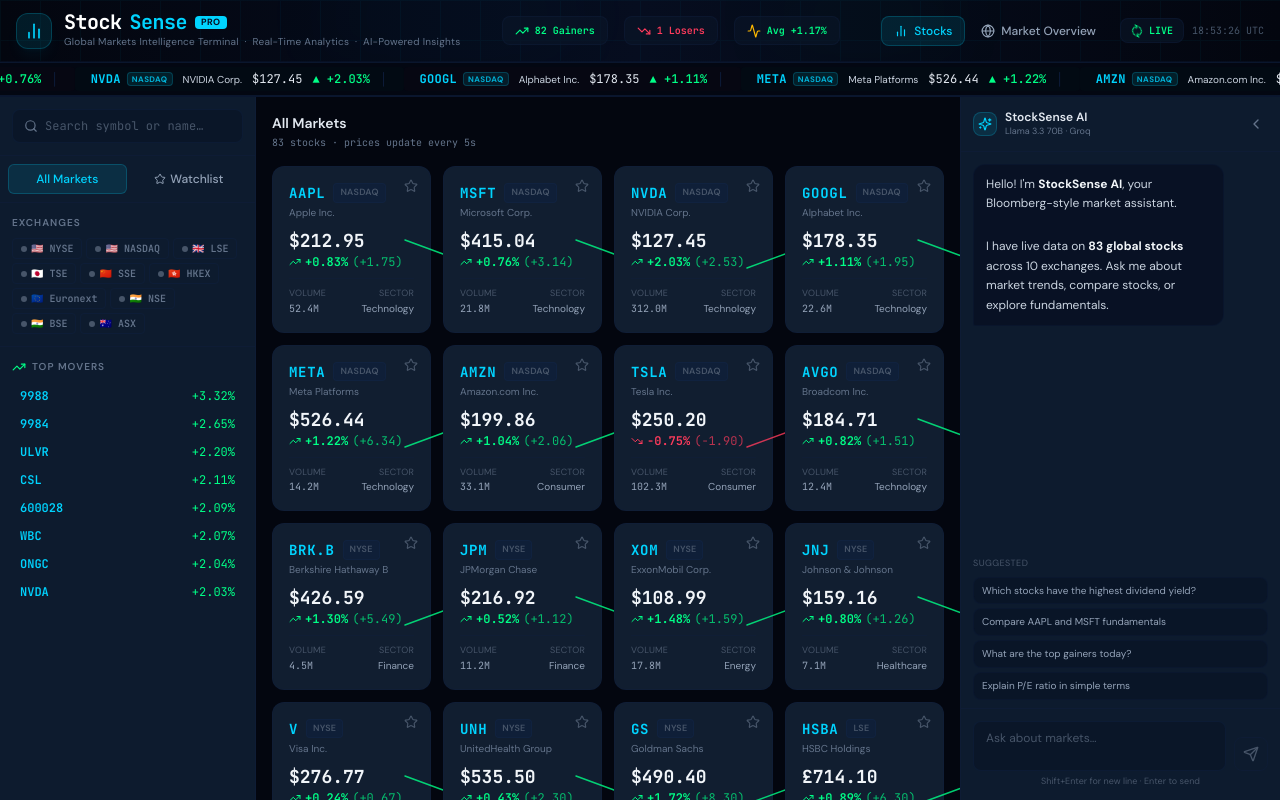
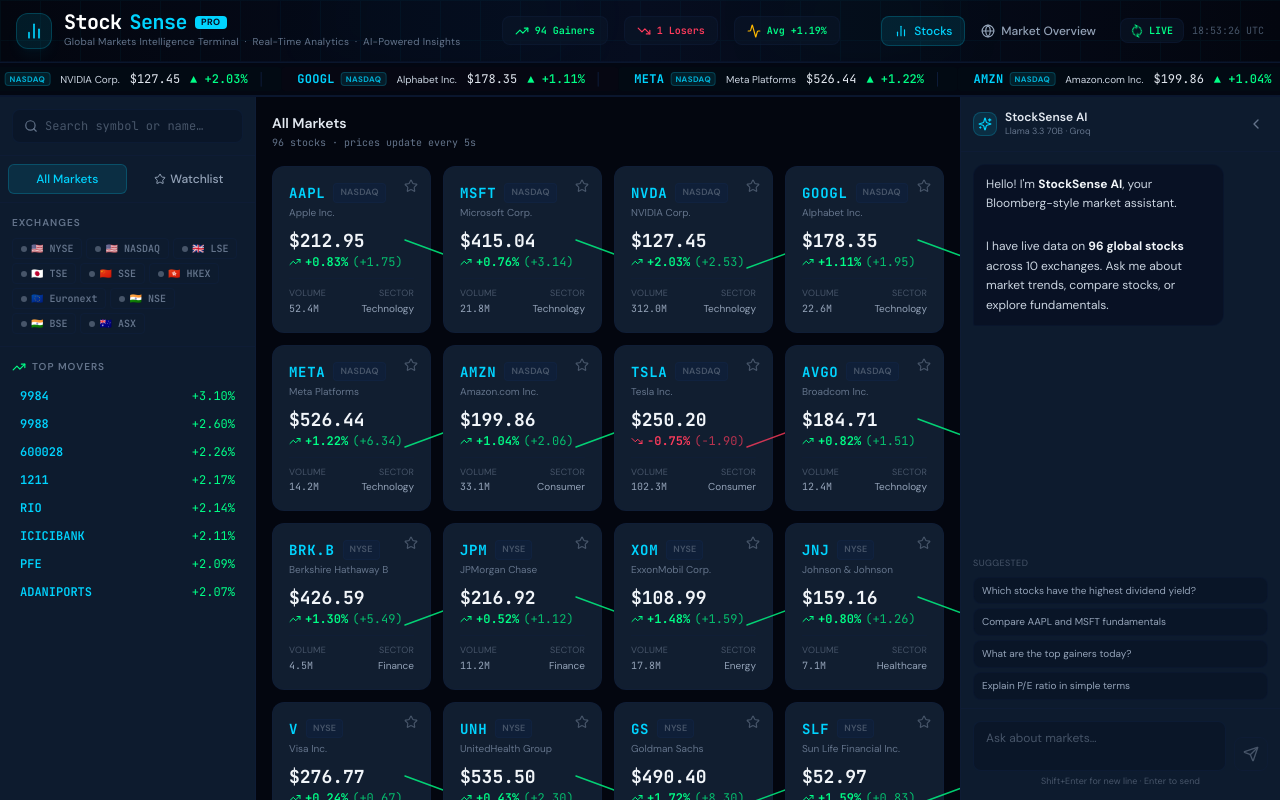
Before and after one commit to somnathkarforma/global-stock-market-app, a React (Vite) app: page / in a window 1280 px wide. Built offline with nearby package versions, Linux system fonts and the light colour scheme.

Commit message:
feat: add SLF + 12 major NYSE stocks; fix search empty state with AI fallback; AI handles unlisted stocks

```diff
--- a/src/components/AIChat.tsx
+++ b/src/components/AIChat.tsx
@@ -65,7 +65,9 @@
 
 _Risk disclaimer: Educational only. Consult a licensed advisor before investing._
 
-For other questions be concise and cite exact numbers from the data above.`;
+For other questions be concise and cite exact numbers from the data above.
+
+If asked about a stock NOT in the catalog above, use your broader financial knowledge to answer. Clearly state: "⚠️ No live data — using general knowledge." Then provide what you know about the company, sector, typical fundamentals, and analyst sentiment. Never refuse to answer about a stock just because it is not in the catalog.`;
 };
 
 export const AIChat: React.FC<Props> = ({ stocks }) => {
--- a/src/components/Sidebar.tsx
+++ b/src/components/Sidebar.tsx
@@ -62,9 +62,9 @@
           )}
         </div>
         {/* Search dropdown */}
-        {showSearch && searchResults.length > 0 && (
+        {showSearch && query.trim() && (
           <div className="absolute z-30 mt-1 w-56 bg-surface-2 border border-navy-700/60 rounded-lg shadow-xl overflow-hidden animate-slide-up">
-            {searchResults.map(s => (
+            {searchResults.length > 0 ? searchResults.map(s => (
               <button
                 key={s.symbol}
                 onMouseDown={() => { onSelectStock(s); setQuery(''); }}
@@ -76,7 +76,12 @@
                 </span>
                 <span className={`font-mono text-xs ${changeColor(s.changePercent)}`}>{fmtPct(s.changePercent)}</span>
               </button>
-            ))}
+            )) : (
+              <div className="px-3 py-3 text-center">
+                <p className="text-xs text-slate-400">No results for "<span className="text-accent-cyan">{query}</span>"</p>
+                <p className="text-[10px] text-slate-500 mt-1">Try asking <span className="text-accent-cyan font-semibold">StockSense AI →</span></p>
+              </div>
+            )}
           </div>
         )}
       </div>
--- a/src/data/mockData.ts
+++ b/src/data/mockData.ts
@@ -337,6 +337,84 @@
     price: 487.33, previousClose: 482.10, volume: 2_100_000, avgVolume: 2_800_000,
     fundamentals: { peRatio: 15.2, eps: 32.06, marketCap: 165, high52w: 570.08, low52w: 399.46, dividendYield: 2.11, beta: 1.35, roe: 12.8, analystTarget: 545.0, forwardPE: 12.5, revenueGrowth: 16.2, profitMargin: 22.0 },
     description: 'Goldman Sachs provides investment banking, securities, and asset management services globally.',
+  },
+  {
+    symbol: 'SLF', name: 'Sun Life Financial Inc.', exchange: 'NYSE', currency: 'USD', sector: 'Finance',
+    price: 52.84, previousClose: 52.14, volume: 1_200_000, avgVolume: 1_480_000,
+    fundamentals: { peRatio: 13.4, eps: 3.94, marketCap: 32, high52w: 58.42, low52w: 42.80, dividendYield: 4.12, beta: 0.84, roe: 13.8, analystTarget: 61.0, forwardPE: 11.8, revenueGrowth: 8.4, profitMargin: 12.4 },
+    description: 'Sun Life Financial is a leading Canadian financial services company offering insurance, wealth and asset management solutions globally.',
+  },
+  {
+    symbol: 'MFC', name: 'Manulife Financial Corp.', exchange: 'NYSE', currency: 'USD', sector: 'Finance',
+    price: 24.38, previousClose: 24.04, volume: 2_400_000, avgVolume: 2_900_000,
+    fundamentals: { peRatio: 9.8, eps: 2.49, marketCap: 48, high52w: 27.84, low52w: 18.42, dividendYield: 4.14, beta: 0.92, roe: 12.8, analystTarget: 29.0, forwardPE: 8.8, revenueGrowth: 11.4, profitMargin: 14.8 },
+    description: 'Manulife is a Canadian multinational insurance company and financial services provider operating globally as John Hancock in the US.',
+  },
+  {
+    symbol: 'BAC', name: 'Bank of America', exchange: 'NYSE', currency: 'USD', sector: 'Finance',
+    price: 43.18, previousClose: 42.74, volume: 38_400_000, avgVolume: 44_200_000,
+    fundamentals: { peRatio: 13.8, eps: 3.13, marketCap: 342, high52w: 48.08, low52w: 34.22, dividendYield: 2.32, beta: 1.34, roe: 10.8, analystTarget: 50.0, forwardPE: 12.2, revenueGrowth: 5.4, profitMargin: 27.4 },
+    description: 'Bank of America is the second-largest US bank with 69 million consumer and business clients.',
+  },
+  {
+    symbol: 'WMT', name: 'Walmart Inc.', exchange: 'NYSE', currency: 'USD', sector: 'Consumer',
+    price: 94.84, previousClose: 93.96, volume: 12_400_000, avgVolume: 14_800_000,
+    fundamentals: { peRatio: 32.4, eps: 2.93, marketCap: 761, high52w: 105.30, low52w: 72.48, dividendYield: 0.98, beta: 0.52, roe: 22.4, analystTarget: 108.0, forwardPE: 28.4, revenueGrowth: 5.4, profitMargin: 2.8 },
+    description: 'Walmart is the world\'s largest retailer by revenue with 10,500+ stores in 19 countries.',
+  },
+  {
+    symbol: 'MA', name: 'Mastercard Inc.', exchange: 'NYSE', currency: 'USD', sector: 'Finance',
+    price: 492.84, previousClose: 488.42, volume: 3_200_000, avgVolume: 3_800_000,
+    fundamentals: { peRatio: 38.4, eps: 12.83, marketCap: 466, high52w: 548.62, low52w: 422.84, dividendYield: 0.48, beta: 1.08, roe: 168.4, analystTarget: 552.0, forwardPE: 32.4, revenueGrowth: 12.4, profitMargin: 46.4 },
+    description: 'Mastercard is a global payment technology company processing billions of transactions annually across 210+ countries.',
+  },
+  {
+    symbol: 'CVX', name: 'Chevron Corp.', exchange: 'NYSE', currency: 'USD', sector: 'Energy',
+    price: 152.84, previousClose: 151.24, volume: 8_400_000, avgVolume: 9_800_000,
+    fundamentals: { peRatio: 14.8, eps: 10.33, marketCap: 293, high52w: 172.48, low52w: 131.42, dividendYield: 4.24, beta: 0.84, roe: 12.4, analystTarget: 168.0, forwardPE: 13.2, revenueGrowth: -6.8, profitMargin: 10.4 },
+    description: 'Chevron is one of the world\'s largest integrated energy companies with operations in over 180 countries.',
+  },
+  {
+    symbol: 'PG', name: 'Procter & Gamble', exchange: 'NYSE', currency: 'USD', sector: 'Consumer',
+    price: 162.84, previousClose: 161.48, volume: 6_800_000, avgVolume: 7_900_000,
+    fundamentals: { peRatio: 26.4, eps: 6.17, marketCap: 383, high52w: 178.24, low52w: 148.48, dividendYield: 2.44, beta: 0.54, roe: 32.4, analystTarget: 178.0, forwardPE: 23.4, revenueGrowth: 3.2, profitMargin: 19.4 },
+    description: 'Procter & Gamble is a global consumer goods giant behind Tide, Gillette, Pampers, and 65 other household brands.',
+  },
+  {
+    symbol: 'KO', name: 'Coca-Cola Co.', exchange: 'NYSE', currency: 'USD', sector: 'Consumer',
+    price: 68.84, previousClose: 68.12, volume: 14_200_000, avgVolume: 16_400_000,
+    fundamentals: { peRatio: 24.4, eps: 2.82, marketCap: 296, high52w: 74.38, low52w: 60.42, dividendYield: 3.04, beta: 0.58, roe: 38.4, analystTarget: 76.0, forwardPE: 22.4, revenueGrowth: 3.4, profitMargin: 24.4 },
+    description: 'Coca-Cola is the world\'s largest beverage company, operating in over 200 countries with 500+ brands.',
+  },
+  {
+    symbol: 'DIS', name: 'Walt Disney Co.', exchange: 'NYSE', currency: 'USD', sector: 'Consumer',
+    price: 98.84, previousClose: 97.42, volume: 9_200_000, avgVolume: 11_400_000,
+    fundamentals: { peRatio: 32.4, eps: 3.05, marketCap: 180, high52w: 122.82, low52w: 83.92, dividendYield: 0.88, beta: 1.12, roe: 7.4, analystTarget: 118.0, forwardPE: 24.4, revenueGrowth: 4.8, profitMargin: 4.8 },
+    description: 'Walt Disney is a global entertainment conglomerate owning Disney+, ESPN, Marvel, Pixar, and theme parks worldwide.',
+  },
+  {
+    symbol: 'IBM', name: 'IBM Corp.', exchange: 'NYSE', currency: 'USD', sector: 'Technology',
+    price: 228.84, previousClose: 226.48, volume: 4_200_000, avgVolume: 4_900_000,
+    fundamentals: { peRatio: 24.4, eps: 9.38, marketCap: 211, high52w: 264.84, low52w: 182.42, dividendYield: 2.84, beta: 0.68, roe: 22.4, analystTarget: 248.0, forwardPE: 20.4, revenueGrowth: 1.4, profitMargin: 13.4 },
+    description: 'IBM is a global technology and consulting company focused on hybrid cloud, AI, and enterprise software.',
+  },
+  {
+    symbol: 'PFE', name: 'Pfizer Inc.', exchange: 'NYSE', currency: 'USD', sector: 'Healthcare',
+    price: 24.84, previousClose: 24.42, volume: 36_400_000, avgVolume: 42_200_000,
+    fundamentals: { peRatio: 14.8, eps: 1.68, marketCap: 140, high52w: 32.88, low52w: 21.42, dividendYield: 6.68, beta: 0.58, roe: 8.4, analystTarget: 30.0, forwardPE: 12.8, revenueGrowth: -41.4, profitMargin: 9.8 },
+    description: 'Pfizer is a global pharmaceutical leader known for COVID-19 vaccines and a broad pipeline of medicines.',
+  },
+  {
+    symbol: 'RTX', name: 'RTX Corp. (Raytheon)', exchange: 'NYSE', currency: 'USD', sector: 'Industrial',
+    price: 128.84, previousClose: 127.42, volume: 7_200_000, avgVolume: 8_400_000,
+    fundamentals: { peRatio: 38.4, eps: 3.36, marketCap: 172, high52w: 138.42, low52w: 92.42, dividendYield: 2.14, beta: 0.84, roe: 9.4, analystTarget: 142.0, forwardPE: 24.4, revenueGrowth: 8.4, profitMargin: 7.8 },
+    description: 'RTX is a leading aerospace and defense company, formed by the merger of Raytheon and United Technologies.',
+  },
+  {
+    symbol: 'CAT', name: 'Caterpillar Inc.', exchange: 'NYSE', currency: 'USD', sector: 'Industrial',
+    price: 348.84, previousClose: 344.42, volume: 2_400_000, avgVolume: 2_900_000,
+    fundamentals: { peRatio: 16.4, eps: 21.28, marketCap: 173, high52w: 418.50, low52w: 292.44, dividendYield: 1.48, beta: 1.04, roe: 58.4, analystTarget: 390.0, forwardPE: 14.4, revenueGrowth: -3.4, profitMargin: 17.4 },
+    description: 'Caterpillar is the world\'s largest construction and mining equipment manufacturer.',
   },
   // ── LSE ───────────────────────────────────────────────────────────────────
   {
@@ -769,7 +847,7 @@
 // ─── Ticker bar: 40 tickers across exchanges ──────────────────────────────────
 export const TICKER_BAR_SYMBOLS = [
   // US
-  'AAPL','MSFT','NVDA','GOOGL','META','AMZN','TSLA','BRK.B','JPM','V',
+  'AAPL','MSFT','NVDA','GOOGL','META','AMZN','TSLA','BRK.B','JPM','V','SLF','MFC','BAC','WMT','MA','CVX','PG','KO','DIS',
   // UK
   'HSBA','AZN','SHEL',
   // HK / China
```
